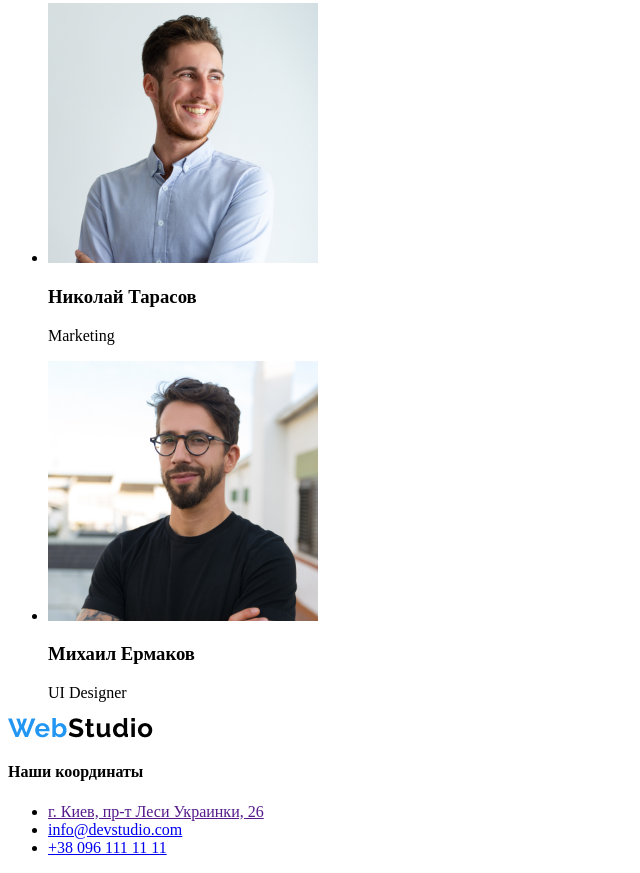
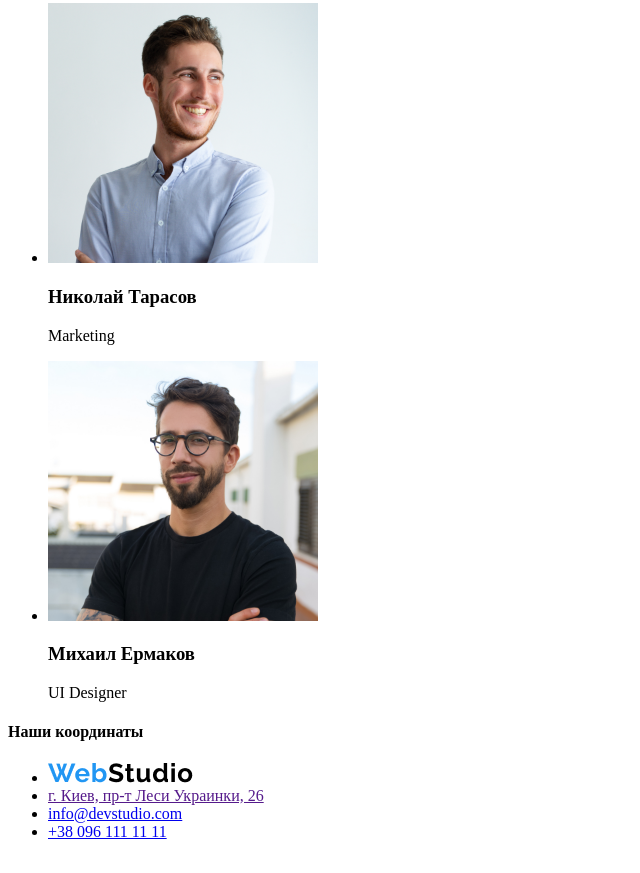
Before and after one commit to SerhiiAlieksieienko/goit-markup-hw-01test, a plain HTML site: page index.html in a window 1280 px wide. Shown: the part 2336-3209 px from the top of the page, without its empty margins (0-640 px from the left). Drawn offline with Linux system fonts and the light colour scheme.

Commit message:
Переносит лого в футер

```diff
--- a/index.html
+++ b/index.html
@@ -111,14 +111,15 @@
                 </li>
             </ul>
         </section>
-        <a href="">
-            <img src="./images/WebStudio.png" alt="logocompany">
-        </a>
+
         <footer>
             <!-- Наши координаты -->
             <section>
                 <h4>Наши координаты</h4>
             <ul>
+                <li><a href="">
+                    <img src="./images/WebStudio.png" alt="logocompany">
+                </a></li>
                 <li><a href="">г. Киев, пр-т Леси Украинки, 26</a></li>
                 <li><a href="mailto:info@devstudio.com">info@devstudio.com</a></li>
                 <li><a href="+380961111111">+38 096 111 11 11</a></li>
```
